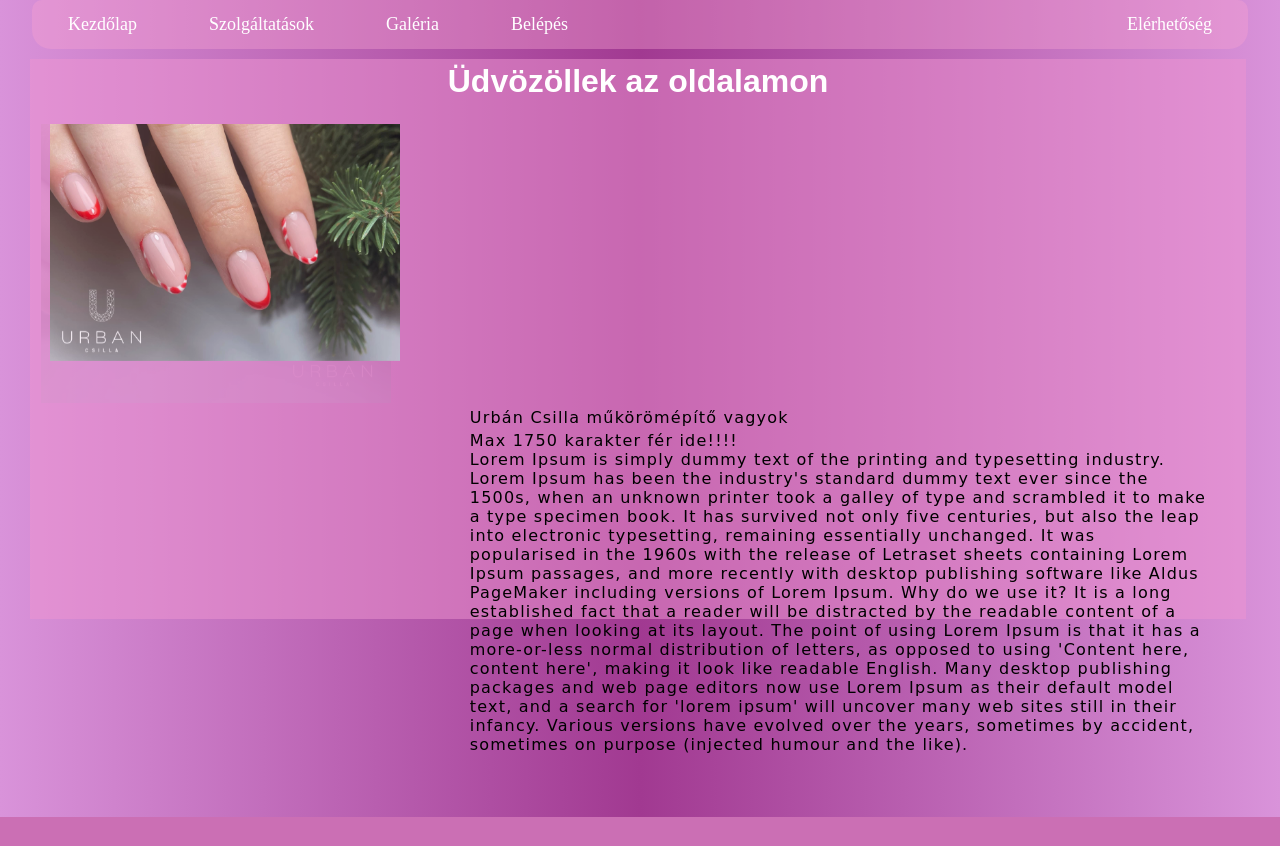
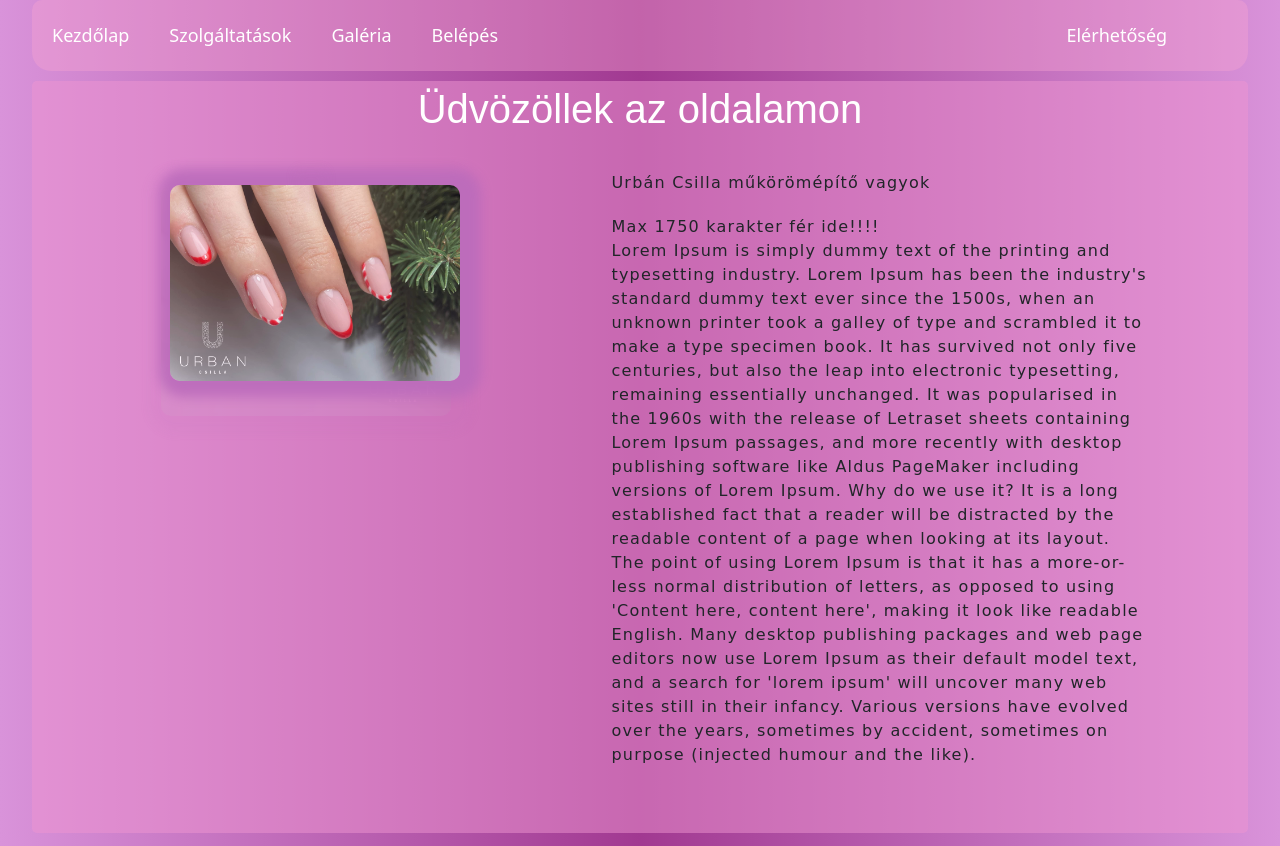
Before and after one commit to Greek-HU/Nails, a PHP site: page / in a window 1280 px wide. Before the commit the page ends 817 px from the top, so only its background shows below. Run offline with PHP 8.4, Linux system fonts and the light colour scheme.

Commit message:
first commit

```diff
--- a/css/carousel.css
+++ b/css/carousel.css
@@ -23,20 +23,22 @@
 }
 
 .pic_box{
+  display: flex;
+  justify-content: center;
+  align-items: center;
   position: relative;
-  width: 0px;
   height: 250px;
-  margin-top: 15px;
-  margin: 20px;
+  margin-top: 40px;
 }
 
 .pic_box > img {
+  box-shadow: 5px 0px 12px 16px #bc6cbc;
   max-height: 300px;
-  max-width: 350px;
+  max-width: 430px;
   position: absolute;
   top: 0;
-  left: calc(10%);
   opacity: 0;
+  border-radius: 10px;
   animation: display 25s infinite;
 }
 
@@ -54,10 +56,9 @@ img:nth-child(5) {
 }
 @media (max-width: 375px){
   .pic_box{
-    height: 200px;
-    margin: 0 15%;
+    height: 100px;
   }
   .pic_box img{
-    width: 15rem;
+    max-height: 115px;
 }
 }
--- a/css/gallery.css
+++ b/css/gallery.css
@@ -1,6 +1,7 @@
 .gallery {
 	display: flex;
 	padding: 2px;
+
 }
 
 .gallery__image {
@@ -10,7 +11,8 @@
 .gallery__column {
 	display: flex;
 	flex-direction: column;
-	width: 25%;
+	flex: 0 0 auto;
+    width: 50%;
 }
 
 .gallery__link {
--- a/css/style.css
+++ b/css/style.css
@@ -1,11 +1,6 @@
-*{
-    list-style: none;
-    margin: 0;
-    padding: 0;
-    box-sizing: border-box;
-}
+
 body{
-    background: rgb(217,147,218);
+    background: rgb(217, 147, 218);
     background: linear-gradient(90deg,
         #d993da 0%,
         #a13991 50%,
@@ -14,7 +9,7 @@ body{
 .navbar{
     width: 95%;
     overflow: hidden;
-    background-color:rgb(245, 161, 207, 0.4);
+    background-color:rgba(245, 163, 208, 0.4);
     border-end-end-radius: 19px;
     border-top-right-radius: 10px;
     border-end-start-radius: 19px;
@@ -35,20 +30,23 @@ body{
     float: right;
 }
 .navbar a:hover{
-    background-color: rgb(245, 161, 207, 0.8);
-    border-radius: 10%;
+    background-color: rgba(245, 161, 207, 0.8);
+    box-shadow: 0px 0 15px 9px rgb(245, 161, 207);
+    border-radius: 20%;
 }
 .nav_links{
     display: block;
+    width: 95%;
 }
 .icon{
     display: none;
 }
+
 .box{
-    background-color: rgb(240, 150, 210, 0.5);
-
+    background-color: rgba(240, 150, 210, 0.502);
     width: 95%;
-    margin: 10px 20px 0 30px;
+    border-radius: 5px;
+    margin-top: 10px;
 }
 .box h1, h2{
     color: #ffffff;
@@ -62,15 +60,12 @@ body{
     padding: 2px;
 }
 .text{
-
     border-radius: 5px;
     height: 35rem;
 }
 .text_box{
-    float: right;
-    margin: 1% 3% 5% 36%;
+    margin: 2% 7% 5% 0;
 }
-
 .box .services_box{
     display: none;
 }
@@ -82,7 +77,14 @@ body{
     margin: 20px;
 }
 .box .cont li{
+    list-style: none;
     margin: 5px;
+}
+.cont_box{
+    background-color: rgb(231 161 207);
+    box-shadow: 0px 9px 10px 10px #e7a1cf;
+    width: 47%;
+    margin: auto;
 }
 .gal_show {
     opacity: 0;
@@ -97,36 +99,73 @@ body{
     opacity: 1;
   }
 }
+@media (max-width: 1650px){
+    .text{
+        height: 47rem;
+    }
+}
+@media (max-width: 1400px){
+    .navbar a{
+        padding: 14px 0;
+    }
 
+    .pic_box img {
+        max-width: 290px !important;
+    }
+}
+@media (max-width: 1200px) {
+    .text{
+        height: 100%;
+    }
+}
+@media (max-width: 850px){
+    .d-flex{
+        display: block !important;
+    }
+    .text_box {
+        margin: 2% 0% 0% 0%;
+    }
+}
+@media (max-width: 700px){
+    .navbar a{
+        margin: 0 0 0 20px;
+
+    }
+    .row{
+        display: block;
+    }
+}
+@media (max-width: 550px){
+    .nav_links{
+        display: none;
+    }
+    .navbar a{
+        width: 100%;
+        margin: 0 auto;
+    }
+    .icon{
+        display: block;
+    }
+}
 @media (max-width: 375px){
     .navbar{
         width: 90%;
         margin-bottom: 8px;
     }
-    .navbar a{
+
+    .text{
+        margin: 0 15px;
+    }
+    .box{
         width: 100%;
         margin: 0 auto;
-    }
-    .nav_links{
-        display: none;
-    }
-    .icon{
-        display: block;
-    }
-    .box{
-        width: 90%;
-        margin: 0 auto;
-    }
-    .text{
-        height: 100%;
     }
     .wlc_txt{
         flex-direction: column;
         margin: 0 auto;
     }
     .text_box{
-        float: none;
-        margin: 0 auto;
+        margin: 40px 0px;
     }
     .gallery{
         display: flex;
--- a/galleryPic.json
+++ b/galleryPic.json
@@ -20,11 +20,7 @@
         "title": "Alc\u00edm"
     },
     {
-        "place": "borotva.jpg",
-        "title": "borotva"
-    },
-    {
-        "place": "haj.jpg",
-        "title": "haj"
+        "place": "..\/img\/Halak.jpg",
+        "title": "Halak"
     }
 ]
--- a/index.html
+++ b/index.html
@@ -6,6 +6,7 @@
     <meta http-equiv="X-UA-Compatible" content="IE=edge">
     <meta name="viewport" content="width=device-width, initial-scale=1.0">
     <link rel="stylesheet" href="https://cdnjs.cloudflare.com/ajax/libs/font-awesome/4.7.0/css/font-awesome.min.css">
+    <link href="https://cdn.jsdelivr.net/npm/bootstrap@5.3.2/dist/css/bootstrap.min.css" rel="stylesheet" integrity="sha384-T3c6CoIi6uLrA9TneNEoa7RxnatzjcDSCmG1MXxSR1GAsXEV/Dwwykc2MPK8M2HN" crossorigin="anonymous">
     <link rel="stylesheet" href="./css/style.css">
     <link rel="stylesheet" href="./css/carousel.css">
     <link rel="stylesheet" href="./css/gallery.css">
@@ -15,28 +16,32 @@
 <body>
     <div class="navbar">
         <div class="nav_links">
-            <a class="fst_pg">Kezdőlap</a>
+            <a href="#" class="fst_pg">Kezdőlap</a>
             <a class="services">Szolgáltatások</a>
-            <a class="gall_on">Galéria</a>
-            <a href="./private/uploader.php" class="upload">Belépés</a>
-            <a class="contact">Elérhetőség</a>
+            <a href="#gallery" class="gall_on">Galéria</a>
+            <a href="./private/uploader.php">Belépés</a>
+            <a class="contact d-flex align items-end">Elérhetőség</a>
         </div>
         <a href="javascript:void(0);" class="icon" onclick="mobil_navbar()">
             <i class="fa fa-bars"></i>
           </a>
     </div>
-    <div class="box">
+    <div class="box container-fluid">
         <div class="text box_color">
             <div class="wlc_txt">
                 <h1>Üdvözöllek az oldalamon</h1>
-                <div class="pic_box">
+                <div class="d-flex">
+                    <div class="row">
+                        <div class="pic_box col">
                             <img src="./img/pic1.jpg" alt="" class="pic">
                             <img src="./img/pic2.jpg" alt="" class="pic">
                             <img src="./img/pic3.jpg" alt="" class="pic">
                             <img src="./img/pic4.jpg" alt="" class="pic">
                             <img src="./img/pic5.jpg" alt="" class="pic">
                         </div>
-                <div class="text_box">
+
+
+                    <div class="text_box col">
                         <p>Urbán Csilla műkörömépítő vagyok</p>
                         <p>Max 1750 karakter fér ide!!!!<br>
                             Lorem Ipsum is simply dummy text of the printing and typesetting industry. Lorem Ipsum has been
@@ -56,6 +61,9 @@
                             purpose (injected humour and the like).</p>
                     </div>
                 </div>
+                </div>
+
+            </div>
             <div class="services_box">
                 <h2>Szolgáltatásaim</h2>
                 <button class="Permanent">Permanent</button>
@@ -69,7 +77,7 @@
                     with the release of Letraset sheets containing Lorem Ipsum passages, and more recently with desktop
                     publishing software like Aldus PageMaker including versions of Lorem Ipsum.</p>
             </div>
-            <div class="gallery"></div>
+            <div id="gallery" class="gallery"></div>
             <div class="cont">
                 <div class="cont_box">
                     <h2>Elérhetőség</h2>
--- a/js/script.js
+++ b/js/script.js
@@ -4,8 +4,6 @@ const $ce = el => document.createElement(el);
 
 var navbar = document.querySelector('.navbar');
 const box = $s('.box');
-
-navbar.lastElementChild.style.float = 'right';
 
 var picTPL = p => `
 
@@ -20,7 +18,7 @@ var picTPL = p => `
 `;
 $sAll('.navbar').forEach(nBTN => {
     nBTN.querySelector('.fst_pg').onclick = function () {
-        $s('.wlc_txt').style.display = 'block';
+        $s('.wlc_txt').style.display = 'grid';
         $s('.services_box').style.display = 'none';
         $s('.gallery').style.display = 'none';
         $s('.cont').style.display = 'none';
@@ -33,18 +31,6 @@ $sAll('.navbar').forEach(nBTN => {
 
     }
     nBTN.querySelector('.gall_on').onclick = function () {
-        $s('.wlc_txt').style.display = 'none';
-        $s('.services_box').style.display = 'none';
-
-        $s('.gallery').style.display = 'flex';
-        $s('.gallery').classList.add('gal_show');
-
-        setTimeout(function () {
-            $s('.gallery').style.opacity = "1";
-        }, 10);
-        $s('.cont').style.display = 'none';
-    }
-    nBTN.querySelector('.upload').onclick = function () {
         $s('.wlc_txt').style.display = 'none';
         $s('.services_box').style.display = 'none';
 
@@ -84,29 +70,6 @@ function get_picBox() {
     $s('.pic_box').appendChild(pic);
 };
 
-window.addEventListener('DOMContentLoaded', function () {
-    fetch('galleryPic.json')
-        .then(function (response) {
-            return response.json();
-        })
-        .then(function (data) {
-            var galeriaDiv = $s('.gallery');
-
-            data.forEach(function (pic) {
-                var picHTML = picTPL(pic);
-                var picContainer = document.createElement('div');
-                picContainer.classList.add('gallery__column');
-                picContainer.innerHTML = picHTML;
-
-                galeriaDiv.appendChild(picContainer);
-            });
-            console.log(data);
-
-        })
-        .catch(function (error) {
-            console.log('Hiba a képek betöltése során:', error);
-        });
-})
 function mobil_navbar(){
     var nav_a = $s(".nav_links");
     if(nav_a.style.display === "block"){
```
Also changed, not shown: private/js/script.js (+17 -14 lines), private/uploader.php (+26 -8 lines), img/Halak.jpg (added), img/borotva.jpg (deleted), img/haj.jpg (deleted), private/img/borotva.jpg (deleted), 1 other file. Lines whose indentation alone changed are shown as unchanged.
